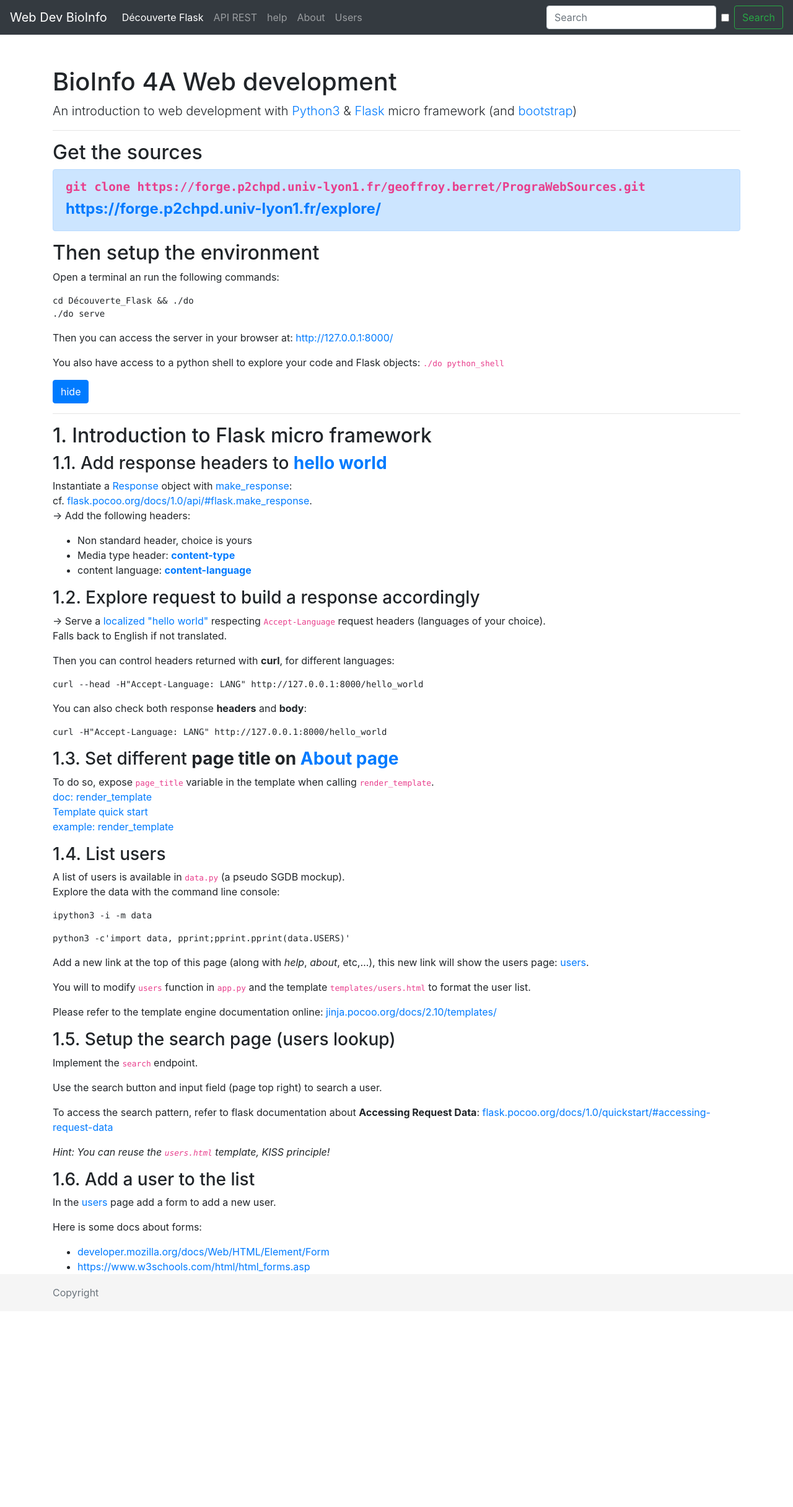
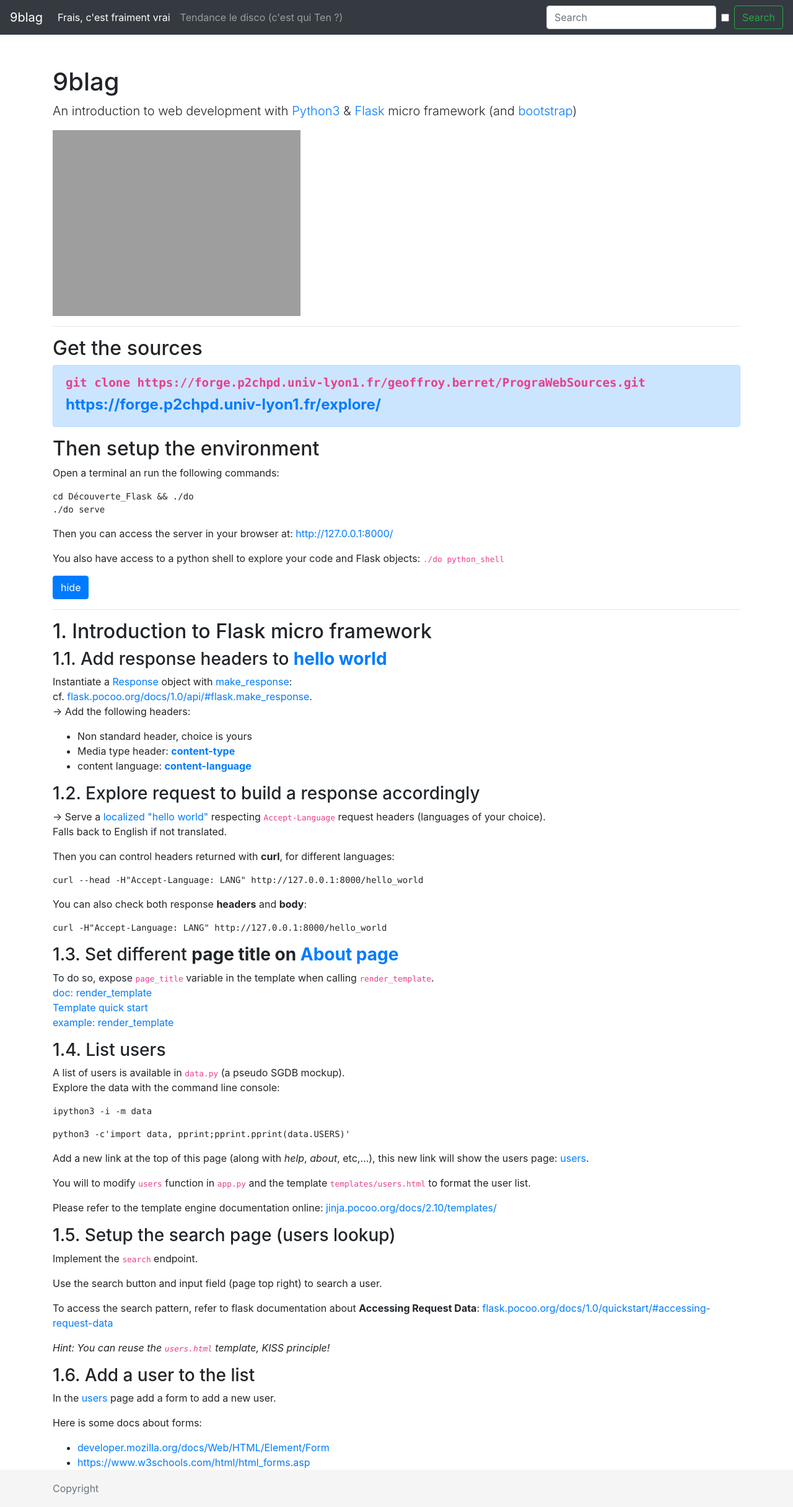
Before and after one commit to Justineantoine/9blag, a Flask app: page / in a window 1280 px wide. Shown: the whole page at 62% size. Before the commit the page ends 2096 px from the top, so only its background shows below. Run offline with Flask 2, Linux system fonts and the light colour scheme; some libraries are stand-ins or nearby versions; grey boxes are pictures that could not be loaded.

Commit message:
add photo

```diff
--- a/app.py
+++ b/app.py
@@ -25,7 +25,6 @@ def hello_world():
     user = {'username': 'Lauren'}
     render_template('index.html', title='Home', user=user)
     return resp
-
 
 @app.route('/')
 def index():
--- a/templates/base.html
+++ b/templates/base.html
@@ -5,7 +5,7 @@
     <meta name="viewport" content="width=device-width, initial-scale=1, shrink-to-fit=no">
     <link rel="icon" href="https://www.insa-lyon.fr/sites/www.insa-lyon.fr/files/insa_favicon.ico">
 
-    <title>{{ page_title|default('BioInfo 4A Web dev Introdution') }}</title>
+    <title>{{ page_title|default('9blag : Allons amuser le monde') }}</title>
 
     <!-- Bootstrap core CSS -->
     <link href="{{ url_for('static', filename='bootstrap.css') }}" rel="stylesheet">
@@ -21,26 +21,17 @@
     <header>
       <!-- Fixed navbar -->
       <nav class="navbar navbar-expand-md navbar-dark fixed-top bg-dark">
-        <a class="navbar-brand" href="/">Web Dev BioInfo</a>
+        <a class="navbar-brand" href="/">9blag</a>
         <button class="navbar-toggler" type="button" data-toggle="collapse" data-target="#navbarCollapse" aria-controls="navbarCollapse" aria-expanded="false" aria-label="Toggle navigation">
           <span class="navbar-toggler-icon"></span>
         </button>
         <div class="collapse navbar-collapse" id="navbarCollapse">
           <ul class="navbar-nav mr-auto">
             <li class="nav-item active">
-              <a class="nav-link" href="{{ url_for('index') }}">Découverte Flask <span class="sr-only">(current)</span></a>
+              <a class="nav-link" href="{{ url_for('index') }}">Frais, c'est fraiment vrai<span class="sr-only">(current)</span></a>
             </li>
             <li class="nav-item">
-              <a class="nav-link" href="{{ url_for('indexapi') }}">API REST</a>
-            </li>
-            <li class="nav-item">
-              <a class="nav-link" href="{{ url_for('help') }}">help</a>
-            </li>
-            <li class="nav-item">
-              <a class="nav-link" href="{{ url_for('about') }}">About</a>
-            </li>
-            <li class="nav-item">
-              <a class="nav-link" href="{{ url_for('users') }}">Users</a>
+              <a class="nav-link" href="{{ url_for('indexapi') }}">Tendance le disco (c'est qui Ten ?)</a>
             </li>
           </ul>
           <form class="form-inline mt-2 mt-md-0" method="get" action="/search/">
--- a/templates/index.html
+++ b/templates/index.html
@@ -1,11 +1,13 @@
 {% extends 'base.html' %}
 {% block content %}
-<h1 class="mt-5">BioInfo 4A Web development</h1>
+
+<h1 class="mt-5">9blag</h1>
   <p class="lead">An introduction to web development with <a
   href="https://www.python.org">Python3</a> &amp; <a
   href="http://flask.pocoo.org/docs/1.0/quickstart/">Flask</a> micro framework
   (and <a href="https://getbootstrap.com/">bootstrap</a>)</p>
   <article id="intro" class="to_hide">
+  <img src="https://i.skyrock.net/0533/13070533/pics/331025430_small.jpg" />
     <div><hr /></div>
     <h2 class="nocount">Get the sources</h2>
       <div class="alert alert-primary" role="alert">
```
Also changed, not shown: 1 other file.
